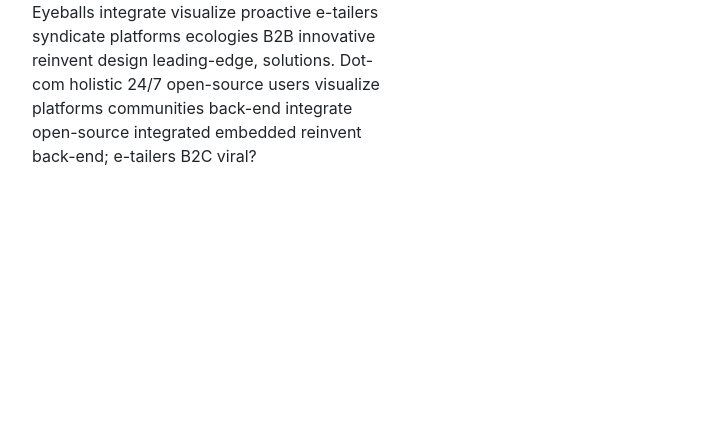
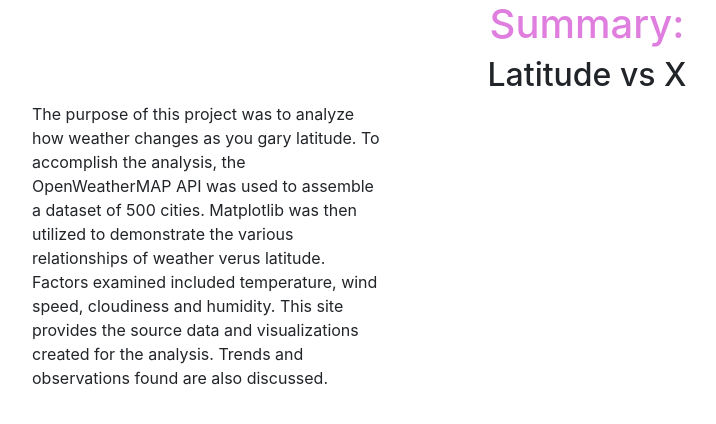
Before and after one commit to tamu94/web-html, a Flask app: template templates/plot.html in a window 1280 px wide. Shown: the top 424 px of the page, without its empty margins (53-769 px from the left). Run offline with Flask 2, Linux system fonts and the light colour scheme; the template is opened without the code that fills it, so the values that code supplies are empty; parts of the project's set-up code (start-up, migrations or seed data) failed here and were passed over; some libraries are stand-ins or nearby versions.

Commit message:
started landing

```diff
--- a/templates/plot.html
+++ b/templates/plot.html
@@ -6,14 +6,23 @@
         <link rel="stylesheet" href="style.css">
         <!-- Bring in our plotly stylesheet -->
         <script src="https://cdn.plot.ly/plotly-latest.min.js"></script>
+        <title>Latitude vs x</title>
     </head>
     <body>
+        <div style="text-align:center; class=container">
+            <h1>Summary:</h1>
+            <h2>Latitude vs X</h2>
+        </div>
         <div class="container">
             <div class="row">
                 <div class="col-md-4 col-sm-6">
-                    Eyeballs integrate visualize proactive e-tailers syndicate platforms ecologies B2B innovative reinvent design leading-edge, solutions. Dot-com holistic 24/7 open-source users visualize platforms communities back-end integrate open-source integrated embedded reinvent back-end; e-tailers B2C viral?
+                    The purpose of this project was to analyze how weather changes as you gary latitude.  To accomplish the analysis, the OpenWeatherMAP API was used to
+                    assemble a dataset of 500 cities.
+
+                    Matplotlib was then utilized to demonstrate the various relationships of weather verus latitude.  Factors examined included temperature, wind speed,
+                    cloudiness and humidity.  This site provides the source data and visualizations created for the analysis.  Trends and observations found are also discussed.
                 </div>
-            <div class = "chart" id="scatter">
+        <div class = "chart" id="scatter">
             <script>
                 Plotly.plot("scatter", {{ plot_data | safe }}, {})
             </script>
```
Also changed, not shown: 1 other file.
